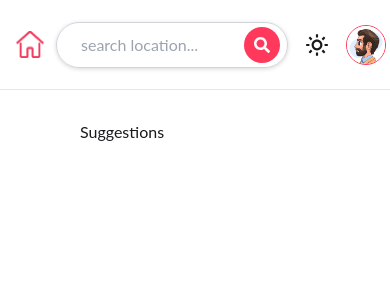
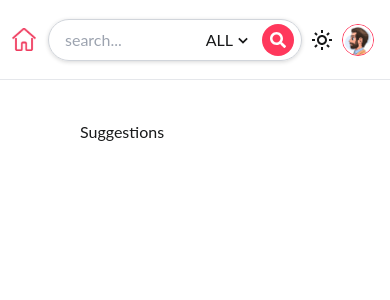
Before and after one commit to ZihadHossainNayem/Rental-Bangladesh-App, a React (Create React App) app: page / in a window 390 px wide. Shown: the top 300 px of the page. Built offline with nearby package versions, Linux system fonts and the light colour scheme.

Commit message:
feature: navbar added

```diff
--- a/src/App.js
+++ b/src/App.js
@@ -1,6 +1,6 @@
 import { useState } from "react";
 import { Navbar } from "./components/Navbar";
-import { Suggestions } from "./components/Suggestions";
+import { Home } from "../src/Pages/Home";
 
 function App() {
   /* dark mode states */
@@ -10,7 +10,7 @@ function App() {
       <div className="bg-white text-darkCol dark:bg-darkCol dark:text-white">
         {/* components here... */}
         <Navbar darkMode={darkMode} setDarkMode={setDarkMode} />
-        <Suggestions />
+        <Home />
       </div>
     </div>
   );
--- /dev/null
+++ b/src/Pages/Home.js
@@ -0,0 +1,10 @@
+import React from "react";
+import { Suggestions } from "../components/Suggestions";
+
+export const Home = () => {
+  return (
+    <div>
+      <Suggestions />
+    </div>
+  );
+};
--- /dev/null
+++ b/src/Pages/Login.js
@@ -0,0 +1,5 @@
+import React from "react";
+
+export const Login = () => {
+  return <div>Login</div>;
+};
--- /dev/null
+++ b/src/Pages/RentDetails.js
@@ -0,0 +1,5 @@
+import React from "react";
+
+export const RentDetails = () => {
+  return <div>RentDetails</div>;
+};
--- a/src/components/Navbar.js
+++ b/src/components/Navbar.js
@@ -1,59 +1,128 @@
-import React from "react";
+import React, { useEffect, useState } from "react";
 import { Link } from "react-router-dom";
 
 import { BiMoon, BiSun } from "react-icons/bi";
 import { FaSearch } from "react-icons/fa";
+import { BiChevronDown } from "react-icons/bi";
 
 import homeIconP from "../assets/homeIconP.png";
 import profileImg from "../assets/profileImg.jpg";
 
 export const Navbar = ({ darkMode, setDarkMode }) => {
+  /* state for category in the search bar */
+  const [categorySelection, setCategorySelection] = useState("ALL");
+  /* search categories */
+  const categories = ["ALL", "House", "Sublet", "Mess", "Hostel"];
+
+  /* show category option */
+  const [showOptions, setShowOptions] = useState(false);
+
+  /* update the category change */
+  const handleCategoryChange = (category) => {
+    setCategorySelection(category);
+    setShowOptions(false);
+  };
+
+  /* handling search button based on selection category and input text */
+  const handleSearch = () => {
+    console.log("search", categorySelection);
+  };
+
+  /* state for placeholder in the searchbar */
+  const [placeholder, setPlaceholder] = useState("search location...");
+
+  /* function to change the placeholder value based on screen size */
+  const updatePlaceholder = () => {
+    setPlaceholder(
+      window.innerWidth < 400 ? "search..." : "search location..."
+    );
+  };
+
+  /* useEffect for placeholder function */
+  useEffect(() => {
+    updatePlaceholder();
+    window.addEventListener("resize", updatePlaceholder);
+    return () => {
+      window.removeEventListener("resize", updatePlaceholder);
+    };
+  }, []);
+
   return (
     //container
-    <div className="fixed top-0 md:px-16 px-2 h-[90px] w-full flex items-center justify-between bg-white dark:bg-darkCol border-b dark:border-gray-700 z-[1000]">
-      {/* logo */}
-
+    <div className="fixed top-0 lg:px-16 px-2 md:h-[90px] h-[80px] w-full flex items-center justify-between bg-white dark:bg-darkCol border-b dark:border-gray-700 z-[1000]">
+      {/* right section */}
       {/* logo-icon */}
-      <Link to="/" className="flex items-center gap-2 md:mx-4 mx-2">
+      <div>
+        <Link to="/" className="flex items-center gap-2 md:mx-4 mx-1">
           <img
             src={homeIconP}
             alt="homeIconPink"
-          className="md:max-w-[32px] max-w-[28px]"
+            className="md:max-w-[28px] max-w-[24px]"
           />
-
           {/* logo-text */}
           <div className="hidden md:block text-2xl text-fuchsiaPink whitespace-nowrap">
             <span className="font-medium">Rental</span>{" "}
             <span className="font-bold">Bangladesh</span>
           </div>
         </Link>
-
+      </div>
+      {/* middle section */}
       {/* search section */}
-      <div className="md:mx-4 mx-1 md:w-[680px] flex justify-center relative">
+      <div className="4xl:mx-[300px] 3xl:mx-32 xl:mx-28 mx-2 flex flex-1 justify-center relative">
         {/* input text field */}
         <input
           type="text"
-          placeholder="search location..."
-          className="w-full px-6 py-[10px] border border-gray-300 dark:border-gray-700  rounded-3xl bg-transparent shadow-1"
+          placeholder={placeholder}
+          className="w-full md:px-6 px-4 md:py-[10px] py-[8px] border border-gray-300 dark:border-gray-700
+          rounded-3xl bg-transparent shadow-1 focus:outline-none"
         />
-        {/* button action in input field */}
-        <button className="absolute right-2 top-1/2 -translate-y-1/2">
-          <div className="bg-fuchsiaPink px-[10px] py-[10px] rounded-[50%]">
+
+        {/* category selection */}
+        <div>
+          <button
+            onClick={() => setShowOptions(!showOptions)} // Toggle visibility of dropdown options
+            className="absolute md:right-16 right-12 top-1/2 -translate-y-1/2
+            border border-transparent hover:border-fuchsiaPink rounded-xl md:px-2 py-[2px] focus:outline-none bg-transparent"
+          >
+            <div className="flex items-center md:gap-2">
+              {categorySelection} <BiChevronDown className="text-xl" />
+            </div>
+          </button>
+          {/* show the options pop up */}
+          {showOptions && (
+            <ul className="absolute top-[120%] right-0 w-[100px] md:w-[150px] py-2 bg-white dark:bg-darkCol border border-gray-300 dark:border-gray-700 shadow-1 rounded-md">
+              {categories.map((category) => (
+                <li
+                  key={category}
+                  onClick={() => handleCategoryChange(category)}
+                  className="px-4 py-2 cursor-pointer hover:bg-fuchsiaPink hover:text-white"
+                >
+                  {category}
+                </li>
+              ))}
+            </ul>
+          )}
+        </div>
+
+        {/* search button action in input field */}
+        <button
+          onClick={handleSearch}
+          className="absolute right-2 top-1/2 -translate-y-1/2"
+        >
+          <div className="bg-fuchsiaPink md:px-[10px] md:py-[10px] px-[8px] py-[8px] rounded-[50%]">
             <FaSearch className="text-white" />
           </div>
         </button>
       </div>
 
+      {/* right section */}
       <div className="flex">
         {/* dark mode button */}
-        <button
-          onClick={() => setDarkMode(!darkMode)}
-          className="md:mx-4 mx-1 px-2 "
-        >
+        <button onClick={() => setDarkMode(!darkMode)} className="md:px-2">
           {darkMode ? (
-            <BiMoon className="text-[26px] md:text-[32px]" />
+            <BiMoon className="text-[24px] md:text-[32px]" />
           ) : (
-            <BiSun className="text-[26px] md:text-[32px]" />
+            <BiSun className="text-[24px] md:text-[32px]" />
           )}
         </button>
 
@@ -61,7 +130,7 @@ export const Navbar = ({ darkMode, setDarkMode }) => {
         <img
           src={profileImg}
           alt="profileImg"
-          className="md:mx-4 mx-1 md:w-12 w-10 border border-fuchsiaPink rounded-[50%]"
+          className="md:mx-4 mx-2 md:w-12 w-8 border border-fuchsiaPink rounded-[50%]"
         />
       </div>
     </div>
--- a/src/components/Suggestions.js
+++ b/src/components/Suggestions.js
@@ -1,5 +1,5 @@
 import React from "react";
 
 export const Suggestions = () => {
-  return <div className="mx-20 mt-[120px]">Suggestions</div>;
+  return <div className="mx-20 pt-[120px]">Suggestions</div>;
 };
--- a/tailwind.config.js
+++ b/tailwind.config.js
@@ -8,6 +8,10 @@ module.exports = {
         fuchsiaPink: "#ff385c",
         darkCol: "#18191a",
       },
+      screens: {
+        "4xl": "1650px",
+        "3xl": "1600px",
+      },
     },
   },
   plugins: [],
```
Also changed, not shown: src/data/DummyData.js (added). Lines whose indentation alone changed are shown as unchanged.
